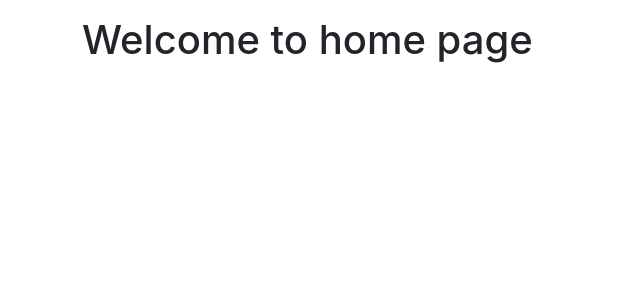
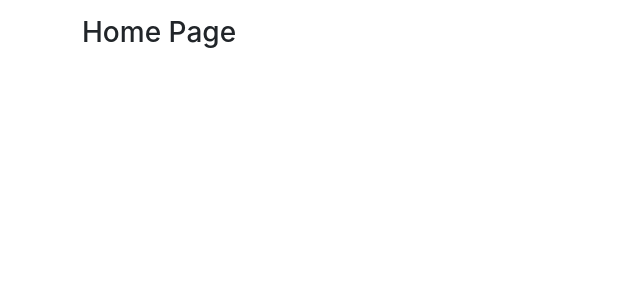
Before and after one commit to Alicespyglass/alicespyglass, an Angular app: page / in a window 1280 px wide. Shown: the top 300 px of the page, without its empty margins (0-640 px from the left). Built offline with nearby package versions, Linux system fonts and the light colour scheme.

Commit message:
home.component - link templateUrl

```diff
--- a/src/app/home/home.component.ts
+++ b/src/app/home/home.component.ts
@@ -2,11 +2,12 @@
 
 @Component({
     selector: 'app-home',
-    template: `<h1>{{welcome}}</h1>`
+    templateUrl:
+    './home.component.html'
 })
+
 export class HomeComponent {
-    welcome : string;
-    constructor(){
-        this.welcome = "Welcome to home page";
-    };
+
+
+
 };
```
